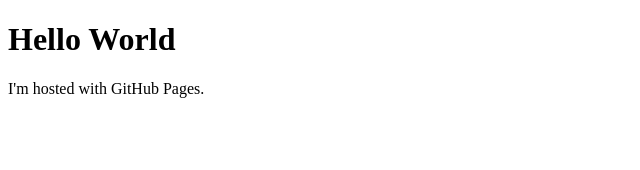
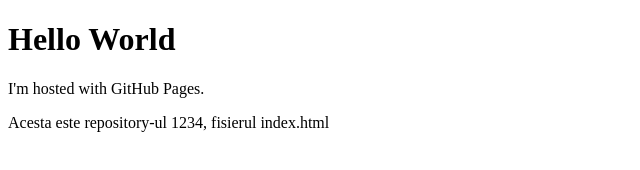
Before and after one commit to AndreiBarbu2/1234, a plain HTML site: page index.html in a window 1280 px wide. Shown: the whole page, without its empty margins (0-640 px from the left). Drawn offline with Linux system fonts and the light colour scheme.

Commit message:
Update index.html

```diff
--- a/index.html
+++ b/index.html
@@ -3,5 +3,6 @@
 <body>
 <h1>Hello World</h1>
 <p>I'm hosted with GitHub Pages.</p>
+  <p>Acesta este repository-ul 1234, fisierul index.html</p>
 </body>
 </html>
```
